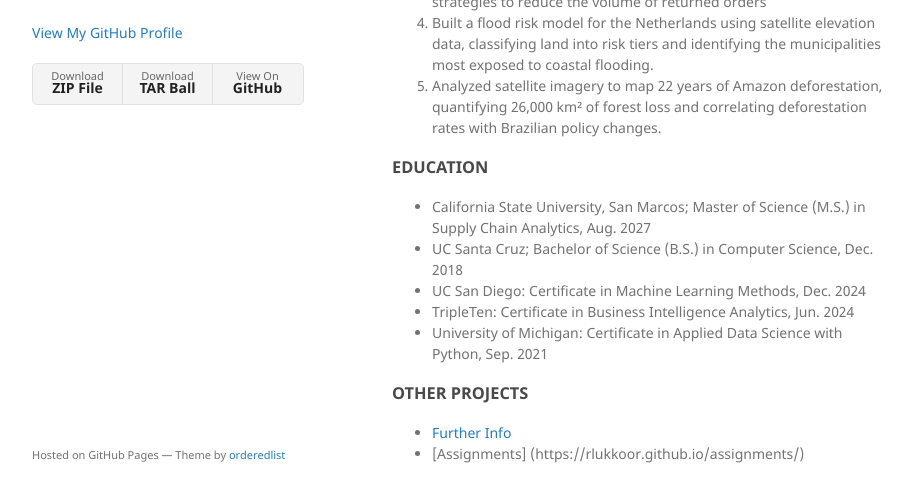
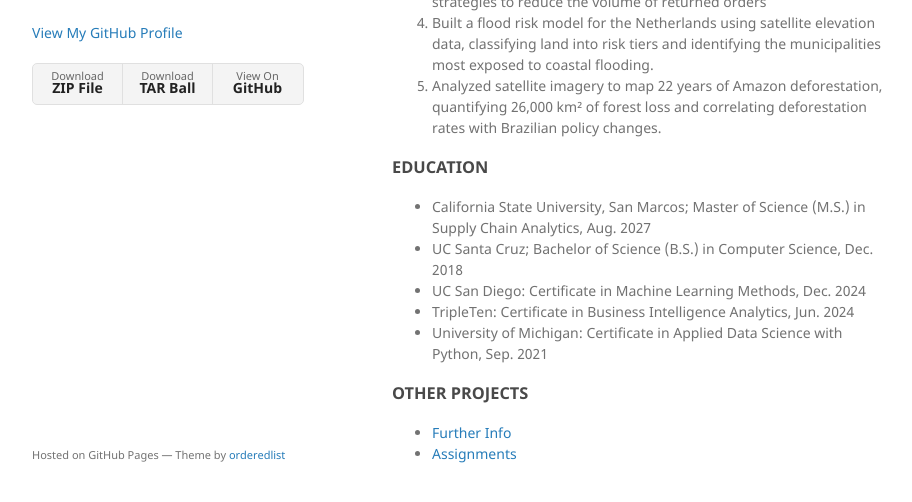
Before and after one commit to rlukkoor/rlukkoor.github.io, a Jekyll site: the page built from index.md, in a window 1280 px wide and 900 px high, scrolled down 1299 px, cut to the strip 366-868 px from the top of the window. Shown: the whole strip, without its empty margins (178-1090 px from the left). Built offline with Jekyll 4.4.1, drawn with Linux system fonts in a browser that asks for light colours; our own code applies the rules of GitHub Pages for plain Markdown files.

Commit message:
Update index.md

```diff
--- a/index.md
+++ b/index.md
@@ -71,4 +71,4 @@ loss and correlating deforestation rates with Brazilian policy changes.
 
 ### OTHER PROJECTS
 * [Further Info](https://rlukkoor.github.io/further_info)
-* [Assignments] (https://rlukkoor.github.io/assignments/)
+* [Assignments](https://rlukkoor.github.io/assignments)
```
